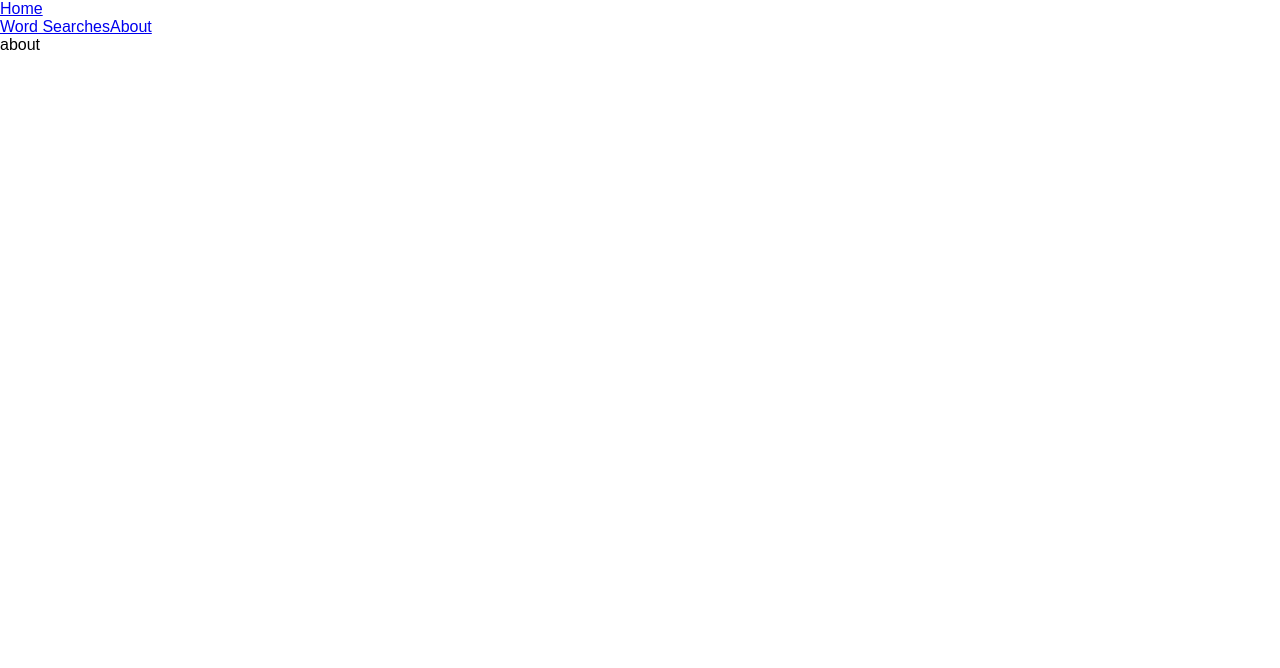
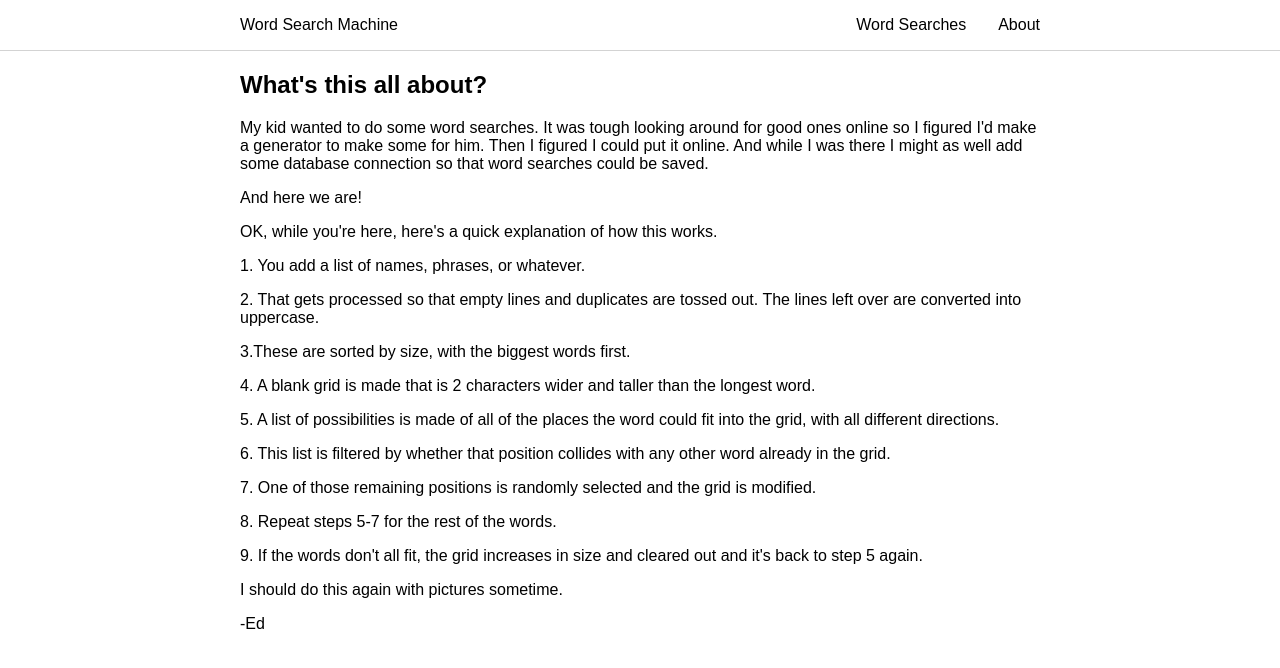
Before and after one commit to edabot/react-wordsearch, a React (Create React App) app: page /about in a window 1280 px wide. Shown: the top 668 px of the page. Built offline with nearby package versions, Linux system fonts and the light colour scheme.

Commit message:
start navbar CSS and add placeholder for other pages

```diff
--- a/src/App.css
+++ b/src/App.css
@@ -2,6 +2,32 @@
   text-align: center;
   width: 100%;
 
+}
+
+.navbar_container {
+  box-shadow: .3em .3em .3em rgba(black, .2);
+  border-bottom: 1px solid lightgray;
+  padding: 1em;
+}
+.navbar {
+  margin: 0 auto;
+  max-width: 800px;
+  display: flex;
+  flex-direction: row;
+  justify-content: space-between;
+}
+
+.navbar a {
+  text-decoration: none;
+  color: black;
+}
+
+.navbar .navbar_right a {
+  margin-left: 2em;
+}
+
+.controls {
+  margin: 1em auto;
 }
 
 .word-input {
@@ -85,6 +111,12 @@
     }
 }
 
-.navbar {
+.about-content {
+  max-width: 800px;
+  margin: 1em auto;
+}
 
+.lists-content {
+  max-width: 800px;
+  margin: 1em auto;
 }
--- a/src/App.js
+++ b/src/App.js
@@ -118,7 +118,7 @@ class App extends Component {
   render() {
     return (
       <div className="App">
-        <div className='no-print'>
+        <div className='controls no-print'>
           <div>Add your list of words here, separated by line breaks</div>
           <div>
             <Textarea
--- a/src/components/About.react.js
+++ b/src/components/About.react.js
@@ -1,7 +1,25 @@
 import React from 'react'
 
 const About = () => (
-  <div>about</div>
+  <div className="about-content">
+    <h2>What's this all about?
+    </h2>
+    <p>My kid wanted to do some word searches. It was tough looking around for good ones online so I figured I'd make a generator to make some for him. Then I figured I could put it online. And while I was there I might as well add some database connection so that word searches could be saved.
+    </p>
+    <p>And here we are!</p>
+    <p>OK, while you're here, here's a quick explanation of how this works.</p>
+    <p>1. You add a list of names, phrases, or whatever.</p>
+    <p>2. That gets processed so that empty lines and duplicates are tossed out. The lines left over are converted into uppercase.</p>
+    <p>3.These are sorted by size, with the biggest words first.</p>
+    <p>4. A blank grid is made that is 2 characters wider and taller than the longest word.</p>
+    <p>5. A list of possibilities is made of all of the places the word could fit into the grid, with all different directions.</p>
+    <p>6. This list is filtered by whether that position collides with any other word already in the grid.</p>
+    <p>7. One of those remaining positions is randomly selected and the grid is modified.</p>
+    <p>8. Repeat steps 5-7 for the rest of the words.</p>
+    <p>9. If the words don't all fit, the grid increases in size and cleared out and it's back to step 5 again.</p>
+    <p>I should do this again with pictures sometime.</p>
+    <p>-Ed</p>
+  </div>
 )
 
 export default About
--- a/src/components/Lists.react.js
+++ b/src/components/Lists.react.js
@@ -3,8 +3,8 @@ import React, { Component } from 'react'
 class Lists extends Component {
   render() {
     return (
-      <div>
-        lists
+      <div className="lists-content">
+        lists to go here. Once the front end gets into a better place, this page will store lots of pre-made grids.
       </div>
     )
   }
--- a/src/components/Navbar.react.js
+++ b/src/components/Navbar.react.js
@@ -2,11 +2,13 @@ import React from 'react'
 import { Link } from 'react-router-dom'
 
 const navbar = () => (
-  <div className='navbar no-print'>
-    <div className='navbar_left'><Link to="/">Home</Link></div>
-    <div className='navbar_right'>
-      <Link to="/wordsearches">Word Searches</Link>
-      <Link to="/about">About</Link>
+  <div className="navbar_container">
+    <div className='navbar no-print'>
+      <div className='navbar_left'><Link to="/">Word Search Machine</Link></div>
+      <div className='navbar_right'>
+        <Link to="/wordsearches">Word Searches</Link>
+        <Link to="/about">About</Link>
+      </div>
     </div>
   </div>
 )
```
